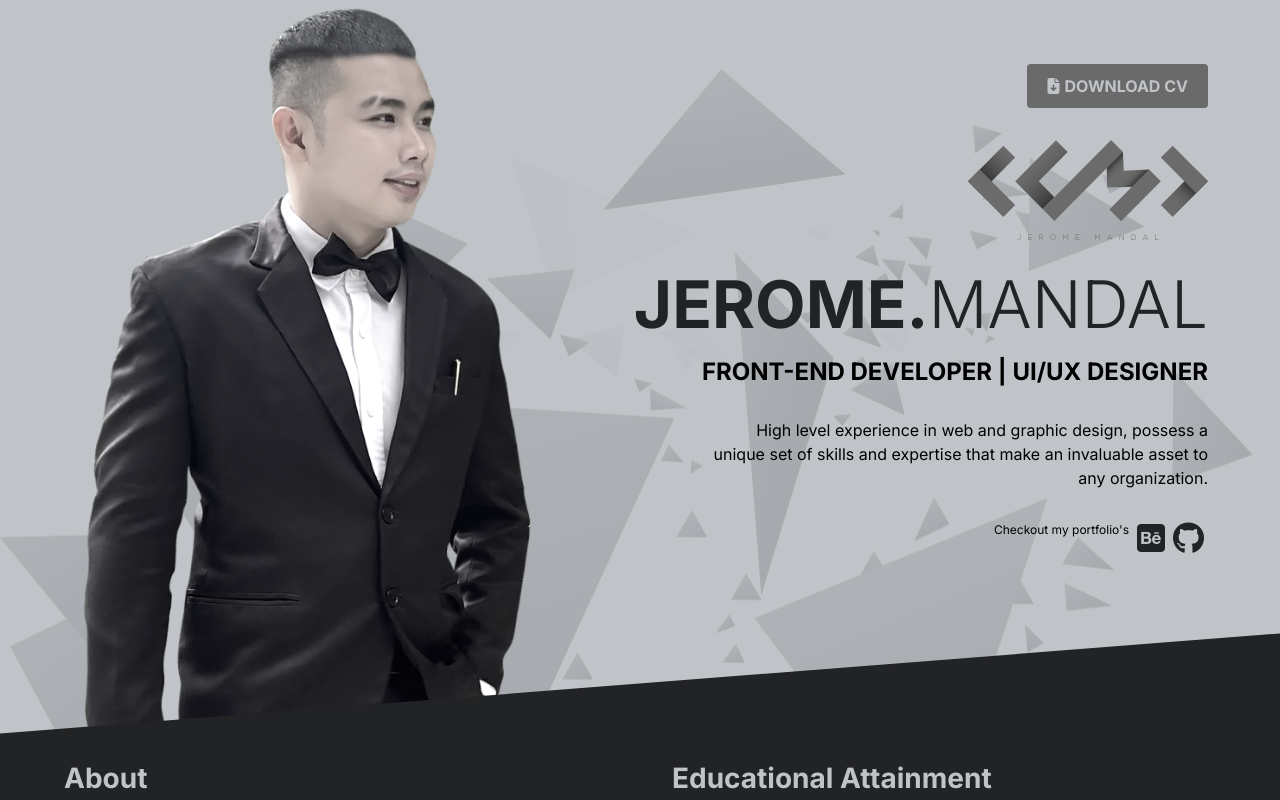
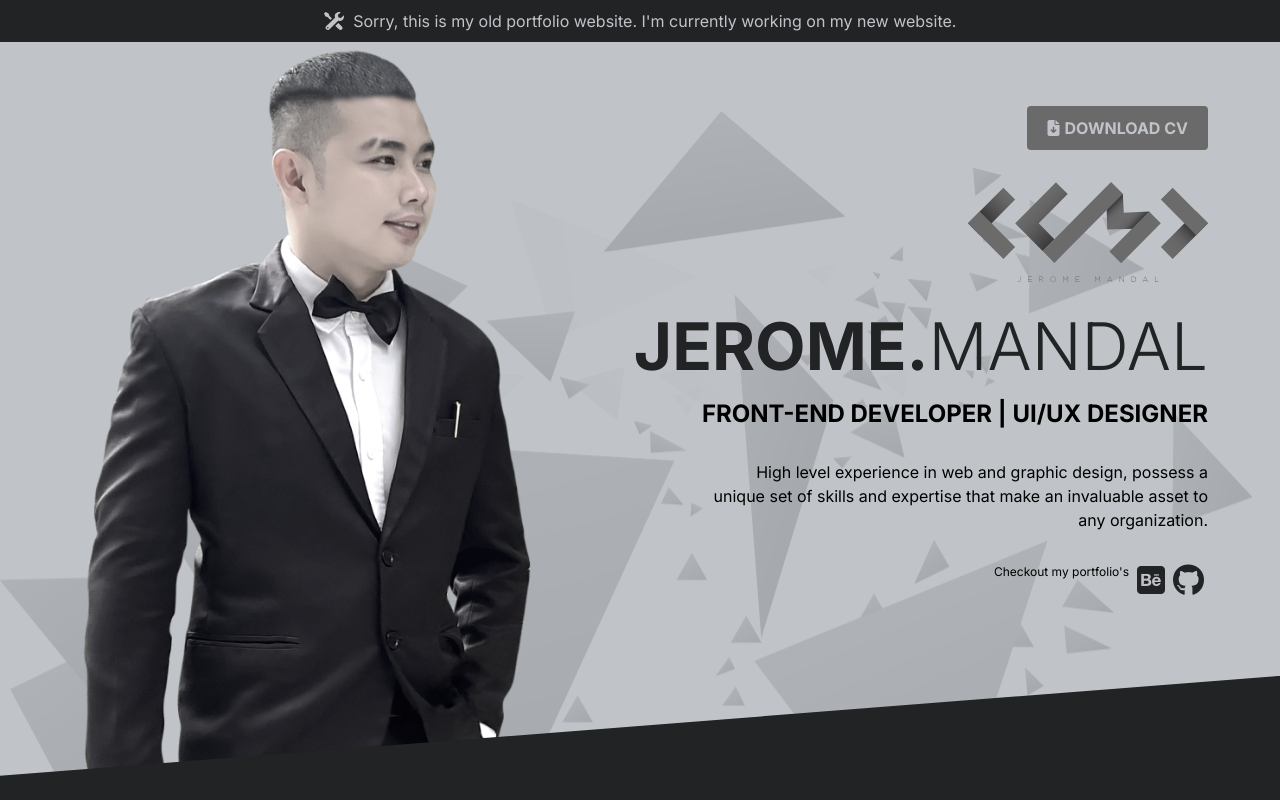
Before and after one commit to mandaljerome/my-portfolio, a React (Vite) app: page / in a window 1280 px wide. Shown: the top 800 px of the page. Built offline with nearby package versions, Linux system fonts and the light colour scheme.

Commit message:
Maintenance

```diff
--- a/src/App.jsx
+++ b/src/App.jsx
@@ -1,22 +1,24 @@
-import { Fragment } from 'react'
-import './App.scss'
-import { motion } from 'framer-motion'
-import Hero from './components/Hero'
-import Educational from './components/Educational'
-import Expertise from './components/Expertise'
-import Footer from './components/Footer'
-import Projects from './components/Projects'
+import { Fragment } from "react";
+import "./App.scss";
+import { motion } from "framer-motion";
+import Hero from "./components/Hero";
+import Educational from "./components/Educational";
+import Expertise from "./components/Expertise";
+import Footer from "./components/Footer";
+import Projects from "./components/Projects";
+import TopInformation from "./components/TopInformation";
 
 function App() {
   return (
-      <div className='App'>
+    <div className="App">
+      <TopInformation />
       <Hero />
       <Educational />
       <Projects />
       <Expertise />
       <Footer />
     </div>
-   )
+  );
 }
 
-export default App
+export default App;
--- a/src/components/Projects.jsx
+++ b/src/components/Projects.jsx
@@ -1,15 +1,15 @@
-import React from 'react'
-import './Projects.scss'
+import React from "react";
+import "./Projects.scss";
 
 const Projects = () => {
-   return (
-      <div className='projects'>
-         <div className='container-xl'>
-            <h3>Awesome Projects</h3>
-            <h2>BUILDING API FOR PROJECTS</h2>
-         </div>
+  return (
+    <div className="projects">
+      <div className="container-xl">
+        <h3>Awesome Projects</h3>
+        <h2>MAINTENANCE</h2>
       </div>
-   )
-}
+    </div>
+  );
+};
 
-export default Projects
+export default Projects;
--- /dev/null
+++ b/src/components/TopInformation.jsx
@@ -0,0 +1,15 @@
+import "./TopInformation.scss";
+import img from "../assets/maintenance.svg";
+
+const TopInformation = () => {
+  return (
+    <div className="top-info">
+      <img src={img} alt="" />
+      <p>
+        Sorry, this is my old portfolio website. I'm currently working on my new
+        website.
+      </p>
+    </div>
+  );
+};
+export default TopInformation;
--- /dev/null
+++ b/src/components/TopInformation.scss
@@ -0,0 +1,15 @@
+@import "../global-mixins/global.scss";
+
+.top-info {
+  background-color: $primary-dark;
+  padding: 0.7rem 0;
+  color: $primary-light;
+  display: flex;
+  justify-content: center;
+  align-items: center;
+
+  img {
+    max-width: 20px;
+    margin-right: 0.6rem;
+  }
+}
```
Also changed, not shown: src/assets/maintenance.svg (added). Lines whose indentation alone changed are shown as unchanged.
